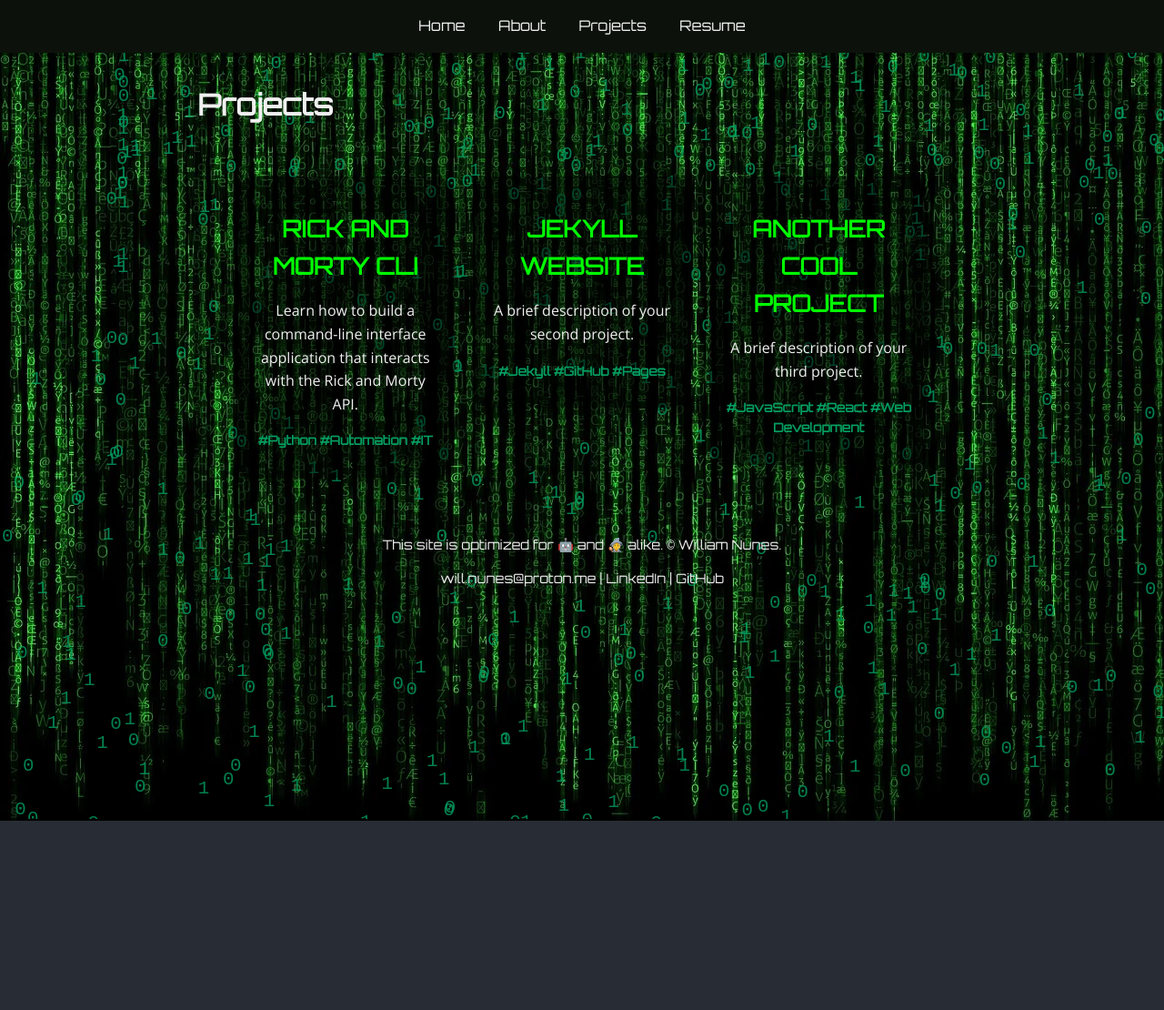
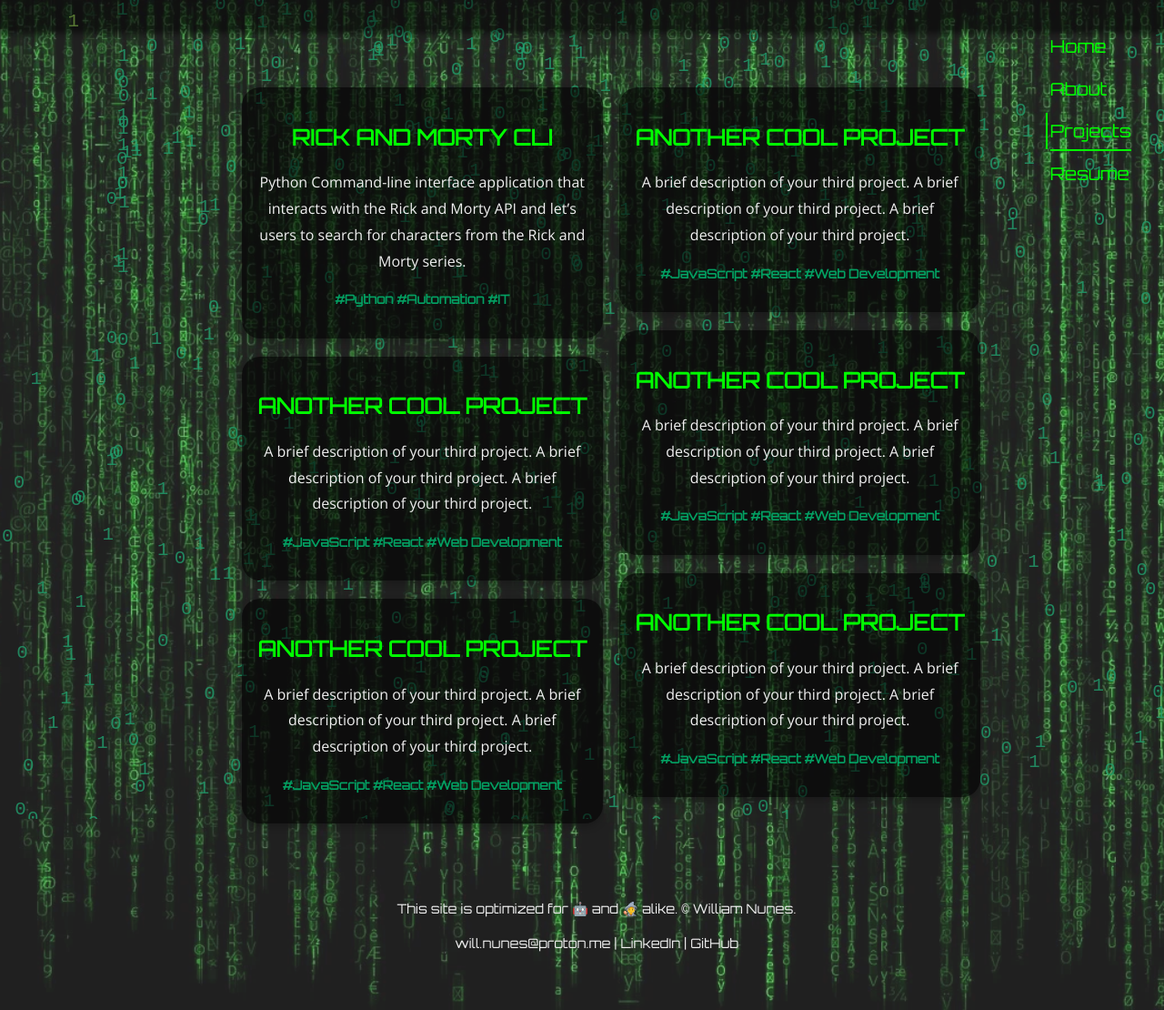
Before and after one commit to th30ne-W/th30ne-W.github.io, a Jekyll site: the page built from projects.md, in a window 1280 px wide. Shown: the whole page at 91% size. Built offline with Jekyll 4.4.1, drawn with Linux system fonts in a browser that asks for light colours; before the commit the page ends 900 px from its top, so only the background shows below that; grey boxes are pictures that could not be loaded.

Commit message:
update about

```diff
--- a/_config.yml
+++ b/_config.yml
@@ -1,5 +1,2 @@
 title: William Nunes homepage
 description: This is my personal page! ;)
-collections:
-  projects:
-    output: true
--- a/_includes/header.html
+++ b/_includes/header.html
@@ -1,10 +1,10 @@
 <header>
     <nav>
         <ul>
-            <li><a href="{{ site.baseurl }}/">Home</a></li>
-            <li><a href="{{ site.baseurl }}/about">About</a></li>
-            <li><a href="{{ site.baseurl }}/projects">Projects</a></li>
-            <li><a href="{{ site.baseurl }}/resume">Resume</a></li>
+            <li><a href="{{ site.baseurl }}/" class="{% if page.url == '/' %}active{% endif %}">Home</a></li>
+            <li><a href="{{ site.baseurl }}/aboutme/" class="{% if page.url contains 'aboutme' %}active{% endif %}">About</a></li>
+            <li><a href="{{ site.baseurl }}/projects/" class="{% if page.url contains 'projects' %}active{% endif %}">Projects</a></li>
+            <li><a href="{{ site.baseurl }}/resume/" class="{% if page.url contains 'resume' %}active{% endif %}">Resume</a></li>
         </ul>
     </nav>
 </header>
--- a/assets/css/main.css
+++ b/assets/css/main.css
@@ -17,6 +17,10 @@
   box-sizing: border-box;
 }
 
+.p {
+  font-family: 'Open Sans', monospace;
+}
+
 .main-content {
   position: relative;
   z-index: 2;
@@ -34,8 +38,15 @@
 
 .projects-container {
   max-width: 66%;
-  margin: 2rem auto;
+  margin: 2rem auto 2rem calc((100% - 66%) / 2); /* Adjust margin to align with bubbles */
   padding: 0 1rem;
+}
+
+.projects-container h1 {
+  font-size: 2.5rem; /* Match with About Me */
+  color: #ffffff; /* White for better contrast */
+  text-align: left; /* Align to the left */
+  font-family: 'Orbitron', monospace;
 }
 
 .content-column {
@@ -48,15 +59,31 @@
 
 /* Header Styling */
 header {
-  background-color: #0c120b;
+  background-color: rgba(0, 0, 0, 0.5);
   padding: 1rem 0;
+  box-shadow: 0 4px 8px rgba(0, 0, 0, 0.6);
+}
+
+/* Matrix Code Effect */
+header::before {
+  content: "";
+  position: absolute;
+  top: 0;
+  left: 0;
+  width: 100%;
+  height: 100%;
+  background: url('../images/matrix-code.gif') repeat;
+  opacity: 0.2;
+  z-index: -1;
 }
 
 nav ul {
+  display: flex;
+  flex-direction: column;
   list-style: none;
+  padding: 0;
   margin: 0;
-  padding: 0;
-  text-align: center;
+  gap: 1rem; /* Space between links */
 }
 
 nav li {
@@ -64,15 +91,66 @@
   margin: 0 1rem;
 }
 
+/* Neon Glowing Text */
+
+/* Vertical Navigation */
+
+nav {
+  display: flex;
+  flex-direction: column;
+  align-items: center;
+  padding-top: 1rem;
+  position: absolute;
+  top: 20px;
+  right: 20px;
+}
+
+
 nav a {
+  color: #00ff00;
   text-decoration: none;
-  color: #f0f0f0;
-  transition: color 0.3s ease;
+  font-size: 1.2rem;
+  position: relative;
+  padding: 0.5rem 0;
+}
+
+nav a:hover::before,
+nav a.active::before {
+    visibility: visible;
+    transform: scaleY(1);
+}
+
+nav a::before {
+  content: '';
+  position: absolute;
+  width: 2px;
+  height: 100%;
+  left: -5px;
+  top: 0;
+  background-color: #00ff00;
+  visibility: hidden;
+  transform: scaleY(0);
+  transition: all 0.3s ease-in-out;
+}
+
+nav a::after {
+  content: '';
+  position: absolute;
+  left: 0;
+  bottom: -2px; /* Position line slightly below the text */
+  width: 0;
+  height: 2px;
+  background-color: #00ff00;
+  transition: width 0.3s ease-in-out; /* Animate the line from left to right */
+}
+
+nav a:hover::after, nav a.active::after {
+  width: 100%; /* Expand the line on hover or when active */
 }
 
 nav a:hover {
   color: #00ff00;
-  text-decoration: underline;
+  text-shadow: 0 0 20px rgba(0, 255, 0, 1), 0 0 30px rgba(0, 255, 0, 1), 0 0 40px rgba(0, 255, 0, 1);
 }
 
 /* Footer Styling */
@@ -176,40 +254,38 @@
 }
 
 /* Project Bubbles */
+/* Projects Grid - Fake Masonry Layout */
 .projects-grid {
-  display: flex;
-  flex-wrap: wrap;
-  gap: 20px;
-  justify-content: center; /* Center the bubbles within the container */
-  align-items: flex-start; /* Align bubbles to the top */
+  column-width: 300px;
+  column-gap: 50px;
   padding: 2rem;
 }
 
+/* Project Bubble Styling */
 .project-bubble {
-  background-color: rgba(0, 0, 0, 0.5);
+  background-color: rgba(0, 0, 0, 0.6);
+  box-shadow: 0 2px 4px rgba(0, 0, 0, 0.2);
   color: #f0f0f0;
   padding: 1rem;
   border-radius: 20px;
   text-align: center;
   text-decoration: none;
+  display: inline-block; /* Ensures bubbles respect column layout */
+  width: 100%; /* Make sure bubbles fill the column width */
+  margin-bottom: 20px;
   transition: background-color 0.3s ease, transform 0.2s ease;
-  flex: 1 1 calc(33.333% - 20px); /* Flex grow and shrink with a third of the container width */
-  max-width: calc(33.333% - 20px); /* Ensure bubbles don’t exceed a third of the container */
-  box-sizing: border-box;
-  display: flex;
-  flex-direction: column;
-  justify-content: space-between;
   box-shadow: 0 4px 8px rgba(0, 0, 0, 0.2);
 }
 
 .project-bubble:hover {
-  background-color: rgba(0, 0, 0, 0.7);
-  transform: scale(1.05);
+  background-color: rgba(0, 0, 0, 0.8);
+  transform: scale(1.07);
+  border: 2px solid #00ff00;
 }
 
 /* Project Title Styling */
 .project-title {
-  font-size: 1.6rem;
+  font-size: 1.5rem;
   margin-bottom: 0.5rem;
   color: #00ff00; /* Bright green for standout effect */
   font-family: 'Orbitron', monospace;
@@ -222,7 +298,7 @@
   margin-bottom: 1rem;
   color: #f0f0f0; /* Standard white color */
   font-family: 'Open Sans', sans-serif; /* Different font from the title */
-  line-height: 1.6; /* Increased line height for better readability */
+  line-height: 1.8; /* Increased line height for better readability */
 }
 
 /* Project Tags Styling */
@@ -233,6 +309,7 @@
   font-family: 'Orbitron', sans-serif; /* Same font as the description */
   display: block; /* Ensure tags are on their own line */
   margin-top: 0.5rem;
+  line-height: 1.8;
 }
 
 /* Additional Responsiveness */
@@ -248,3 +325,126 @@
   text-decoration: none;  /* Removes underline from link */
   color: inherit;  /* Inherits color from parent to avoid default link color */
 }
+
+@media (max-width: 768px) {
+  .projects-grid {
+    column-width: 100%;
+  }
+  .project-bubble {
+    margin-right: 0;
+  }
+}
+
+/* About Me Page Styling */
+.about-section {
+  max-width: 1000px;
+  margin: 0 auto;
+  padding: 2rem;
+  color: #f0f0f0;
+}
+
+.about-intro {
+  text-align: left;
+  margin-bottom: 2rem;
+}
+
+.about-intro h1 {
+  font-size: 2.5rem;
+  color: #ffffff; /* White for better contrast */
+  font-family: 'Orbitron', monospace; /* Orbitron for the title */
+}
+
+.about-intro p {
+  font-size: 1.2rem;
+  line-height: 1.8;
+  font-family: 'Open Sans', sans-serif; /* Open Sans for the text */
+}
+
+/* Skill Bar Container */
+.skills-container {
+  display: flex;
+  justify-content: space-between;
+  gap: 2rem;
+}
+
+.skills-section, .other-skills-section {
+  flex: 1;
+  padding: 1rem;
+  border-radius: 10px;
+}
+
+.skills-section h2, .other-skills-section h2 {
+  font-size: 1.8rem;
+  color: #00ff00;
+  border-bottom: 2px solid #00ff00;
+  padding-bottom: 0.5rem;
+  margin-bottom: 1rem;
+  font-family: 'Orbitron', monospace;
+}
+
+/* Skill Bar Styling */
+
+.skill-bar {
+  display: block;
+  height: 1rem;
+  background-color: rgba(0, 0, 0, 0.3);
+  margin-top: 0.5rem;
+  margin-bottom: 1.5rem;
+  position: relative;
+  width: 0; /* Initial width for animation */
+  background-color: #00ff00;
+  transition: width 2s ease-out; /* Smooth transition */
+}
+
+.skill-bar::after {
+  content: attr(data-percentage);
+  color: #ffffff; /* White color for better visibility */
+  position: absolute;
+  right: 3px;  /* Position the percentage near the end of the bar */
+  top: 0;  /* Align the percentage vertically within the bar */
+  font-size: 0.8rem;  /* Adjust font size if needed */
+  font-weight: bold;  /* Make the text bold */
+  text-shadow: 2px 2px 4px rgba(0, 0, 0, 1); /* Add a subtle shadow for better contrast */
+}
+
+.experience-section {
+  padding: 1rem;
+  border-radius: 10px;
+}
+
+.experience-section h2 {
+  font-size: 1.8rem;
+  color: #00ff00;
+  border-bottom: 2px solid #00ff00;
+  padding-bottom: 0.5rem;
+  margin-bottom: 1rem;
+  font-family: 'Orbitron', monospace; /* Orbitron for the section headers */
+}
+
+.timeline-item {
+  border-left: 3px solid #00ff00;
+  padding-left: 1rem;
+  margin-left: 2rem;
+}
+
+.timeline-item h3 {
+  font-size: 1.5rem;
+  color: #00ff00;
+  margin-bottom: 0.5rem;
+  font-family: 'Orbitron', monospace; /* Orbitron for timeline item headers */
+}
+
+.timeline-item p {
+  font-size: 1.2rem;
+  line-height: 1.6;
+  margin-top: 0.5rem;
+  font-family: 'Open Sans', sans-serif; /* Open Sans for the text */
+}
+
+/* General Section Styling */
+section {
+  margin-bottom: 3rem;
+  background-color: rgba(0, 0, 0, 0.5); /* Dark overlay for all sections */
+  padding: 2rem;
+  border-radius: 10px;
+}
--- a/assets/js/scripts.js
+++ b/assets/js/scripts.js
@@ -82,3 +82,12 @@
 
 // Start the animation
 animate();
+
+document.addEventListener("DOMContentLoaded", function() {
+  const skillBars = document.querySelectorAll('.skill-bar');
+
+  skillBars.forEach(bar => {
+      const percentage = bar.getAttribute('data-percentage');
+      bar.style.width = percentage;
+  });
+});
--- a/projects.md
+++ b/projects.md
@@ -1,19 +1,29 @@
 ---
 layout: projects
-title: Projects
+title: Projects Page
 ---
 
-# Projects
-
 ## Rick and Morty CLI
-Learn how to build a command-line interface application that interacts with the Rick and Morty API.
+Python Command-line interface application that interacts with the Rick and Morty API and let's users to search for characters from the Rick and Morty series.
 #Python #Automation #IT
 https://github.com/th30ne-W/Rude-Rick-CLI
 
-## Jekyll Website
-A brief description of your second project.
-#Jekyll #GitHub #Pages
+## Another Cool Project
+A brief description of your third project.  A brief description of your third project.  A brief description of your third project.
+#JavaScript #React #Web Development
 
 ## Another Cool Project
-A brief description of your third project.
+A brief description of your third project.  A brief description of your third project.  A brief description of your third project.
 #JavaScript #React #Web Development
+
+## Another Cool Project
+A brief description of your third project.  A brief description of your third project.  A brief description of your third project.
+#JavaScript #React #Web Development
+
+## Another Cool Project
+A brief description of your third project.  A brief description of your third project.  A brief description of your third project.
+#JavaScript #React #Web Development
+
+## Another Cool Project
+A brief description of your third project.  A brief description of your third project.  A brief description of your third project.
+#JavaScript #React #Web Development
```
Also changed, not shown: _layouts/default.html (+8 -16 lines), _layouts/index.html (added, +35 -0 lines), aboutme.md (added, +49 -0 lines), index.md (+2 -2 lines).
